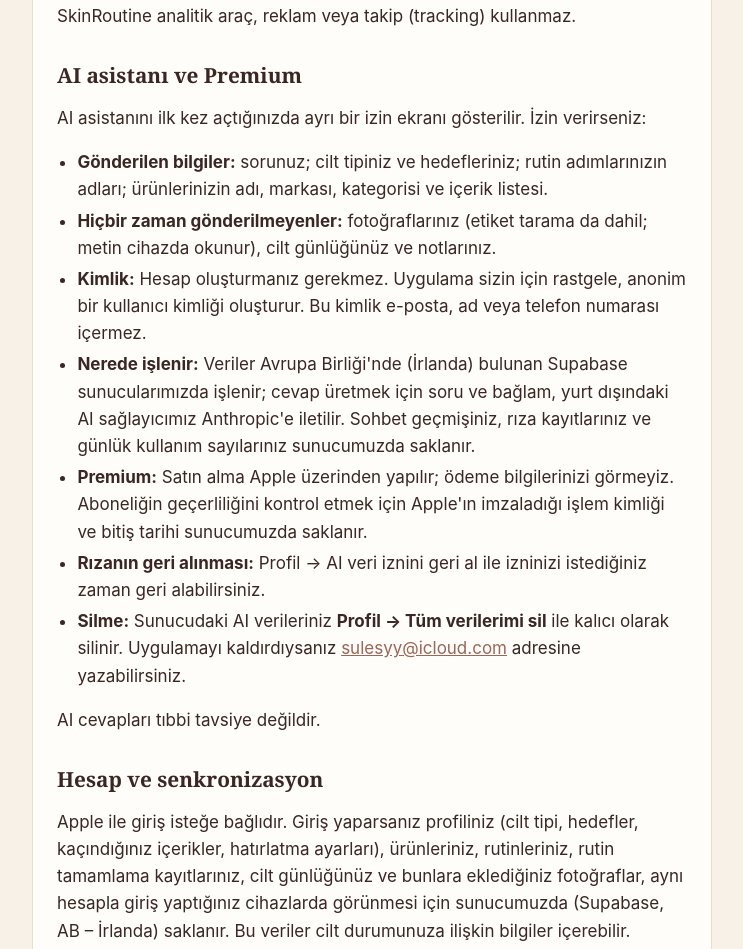
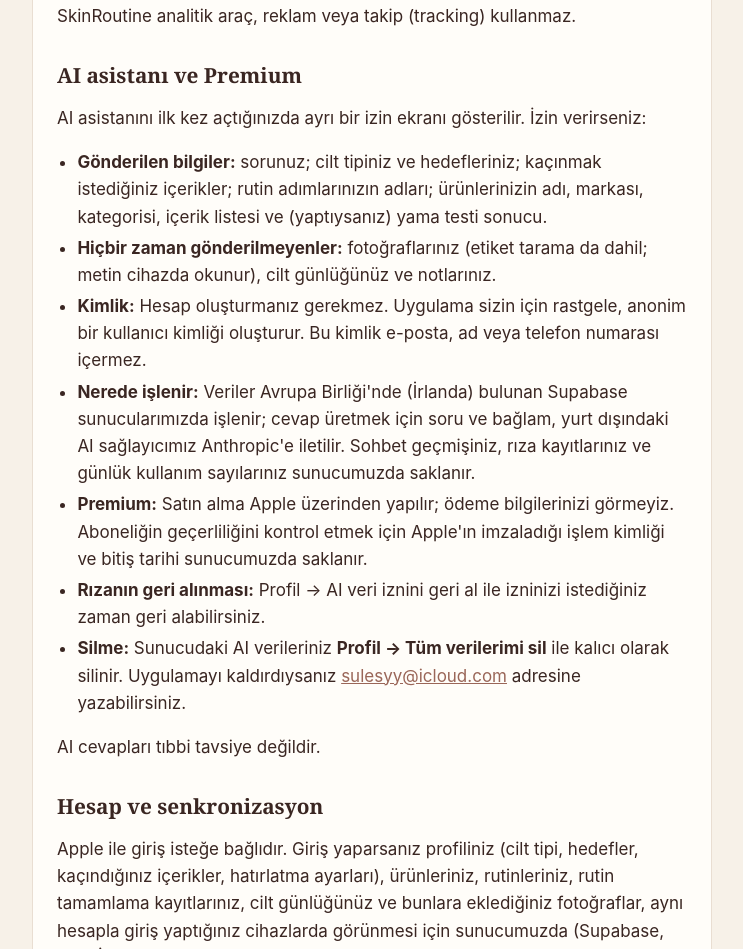
Before and after one commit to sulesyy/skinroutine, a plain HTML site: page privacy-tr.html in a window 1280 px wide. Shown: the part 1930-2879 px from the top of the page, without its empty margins (268-1011 px from the left). Drawn offline with Linux system fonts and the light colour scheme.

Commit message:
Gizlilik: AI'a gönderilen kaçınılan içerikler ve yama testi sonucu

```diff
--- a/privacy-tr.html
+++ b/privacy-tr.html
@@ -40,7 +40,7 @@ a{color:var(--accent)}ul{padding-left:1.2em}li{margin:4px 0}p.meta{color:var(--m
 <h2>AI asistanı ve Premium</h2>
 <p>AI asistanını ilk kez açtığınızda ayrı bir izin ekranı gösterilir. İzin verirseniz:</p>
 <ul>
-<li><strong>Gönderilen bilgiler:</strong> sorunuz; cilt tipiniz ve hedefleriniz; rutin adımlarınızın adları; ürünlerinizin adı, markası, kategorisi ve içerik listesi.</li>
+<li><strong>Gönderilen bilgiler:</strong> sorunuz; cilt tipiniz ve hedefleriniz; kaçınmak istediğiniz içerikler; rutin adımlarınızın adları; ürünlerinizin adı, markası, kategorisi, içerik listesi ve (yaptıysanız) yama testi sonucu.</li>
 <li><strong>Hiçbir zaman gönderilmeyenler:</strong> fotoğraflarınız (etiket tarama da dahil; metin cihazda okunur), cilt günlüğünüz ve notlarınız.</li>
 <li><strong>Kimlik:</strong> Hesap oluşturmanız gerekmez. Uygulama sizin için rastgele, anonim bir kullanıcı kimliği oluşturur. Bu kimlik e-posta, ad veya telefon numarası içermez.</li>
 <li><strong>Nerede işlenir:</strong> Veriler Avrupa Birliği'nde (İrlanda) bulunan Supabase sunucularımızda işlenir; cevap üretmek için soru ve bağlam, yurt dışındaki AI sağlayıcımız Anthropic'e iletilir. Sohbet geçmişiniz, rıza kayıtlarınız ve günlük kullanım sayılarınız sunucumuzda saklanır.</li>
```
Also changed, not shown: privacy-en.html (+1 -1 lines).
